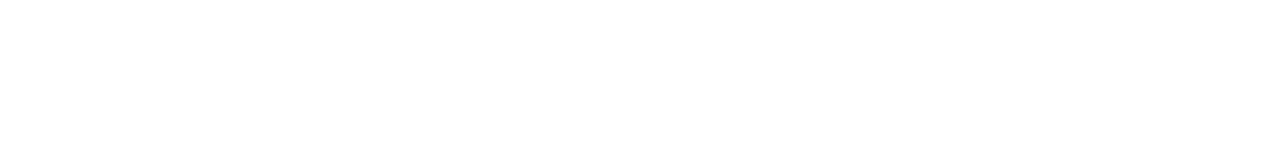
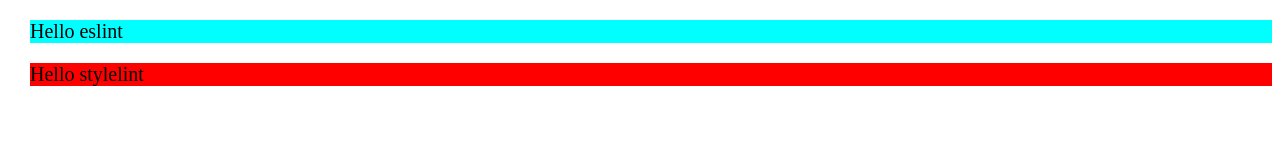
Before and after one commit to Bogdan-Lishchynskiy/jstools-part1, a website: page index.html in a window 1280 px wide. Drawn offline with Linux system fonts and the light colour scheme.

Commit message:
added working eslint and stylelint

```diff
--- a/css/index.css
+++ b/css/index.css
@@ -1,9 +1,11 @@
-body {
-  color: red;
-}
-
-p {
+.eslinter {
   background-color: cyan;
   font-size: 20px;
   margin-left: 22px;
 }
+
+.csslinter {
+  background-color: red;
+  font-size: 20px;
+  margin-left: 22px;
+}
--- a/index.html
+++ b/index.html
@@ -8,6 +8,8 @@
     <link rel="stylesheet" href="css/index.css"
 </head>
 <body>
+<p class="eslinter">Hello eslint<p>
+    <p class="csslinter">Hello stylelint</p>
     <script src="scripts/index.js"></script>
 </body>
 </html>
```
